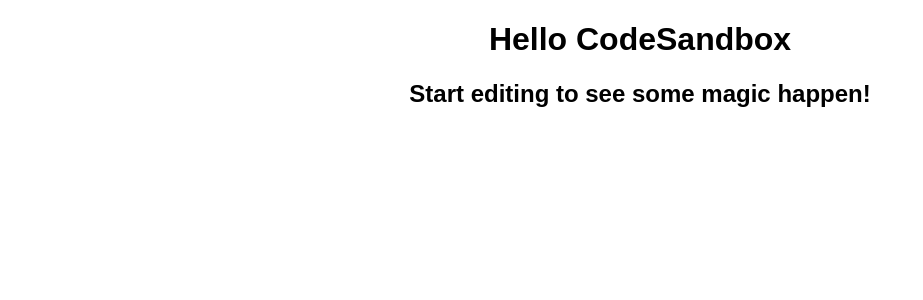
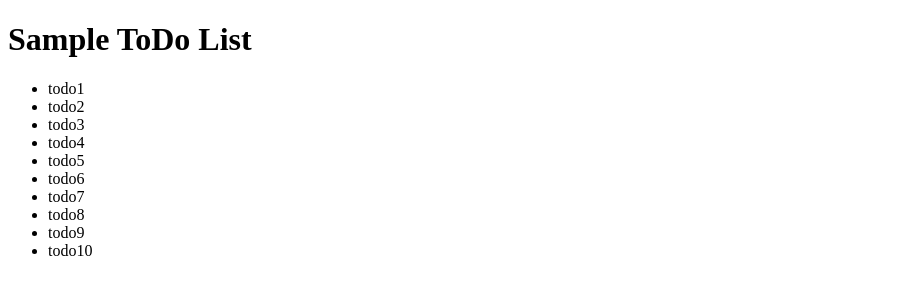
Before and after one commit to techtechsailor/sample-todo-react-js-codesandbox, a React (Create React App) app: page / in a window 1280 px wide. Shown: the top 300 px of the page, without its empty margins (0-923 px from the left). Built offline with nearby package versions, Linux system fonts and the light colour scheme.

Commit message:
Update 4 files

```diff
--- a/public/index.html
+++ b/public/index.html
@@ -20,7 +20,7 @@
       work correctly both with client-side routing and a non-root public URL.
       Learn how to configure a non-root public URL by running `npm run build`.
     -->
-	<title>React App</title>
+	<title>sample todo app</title>
 </head>
 
 <body>
--- a/src/App.js
+++ b/src/App.js
@@ -1,10 +1,11 @@
+import ToDoList from "./components/ToDoList";
 import "./styles.css";
 
 export default function App() {
   return (
-    <div className="App">
-      <h1>Hello CodeSandbox</h1>
-      <h2>Start editing to see some magic happen!</h2>
+    <div>
+      <h1>Sample ToDo List</h1>
+      <ToDoList />
     </div>
   );
 }
--- /dev/null
+++ b/src/components/ToDoList.js
@@ -0,0 +1,14 @@
+import ToDoTask from "./ToDoTask.js";
+
+const taskCount = 10;
+export default function ToDoList() {
+  let tasks = [];
+  for (let i = 0; i < taskCount; i++) {
+    tasks.push(<ToDoTask count={i + 1} />);
+  }
+  return (
+    <div>
+      <ul>{tasks}</ul>
+    </div>
+  );
+}
--- /dev/null
+++ b/src/components/ToDoTask.js
@@ -0,0 +1,7 @@
+export default function ToDoTask({ count }) {
+  return (
+    <>
+      <li key={count}>todo{count}</li>
+    </>
+  );
+}
```
